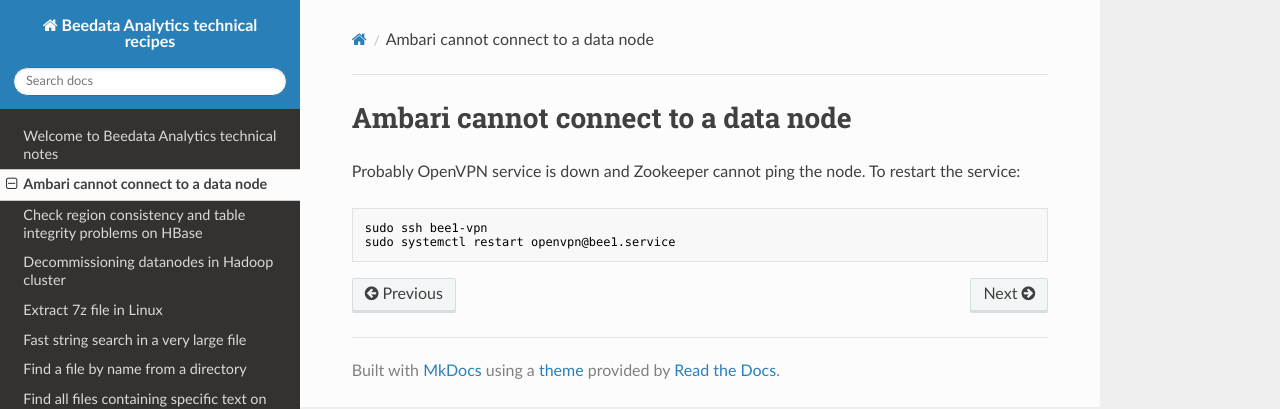
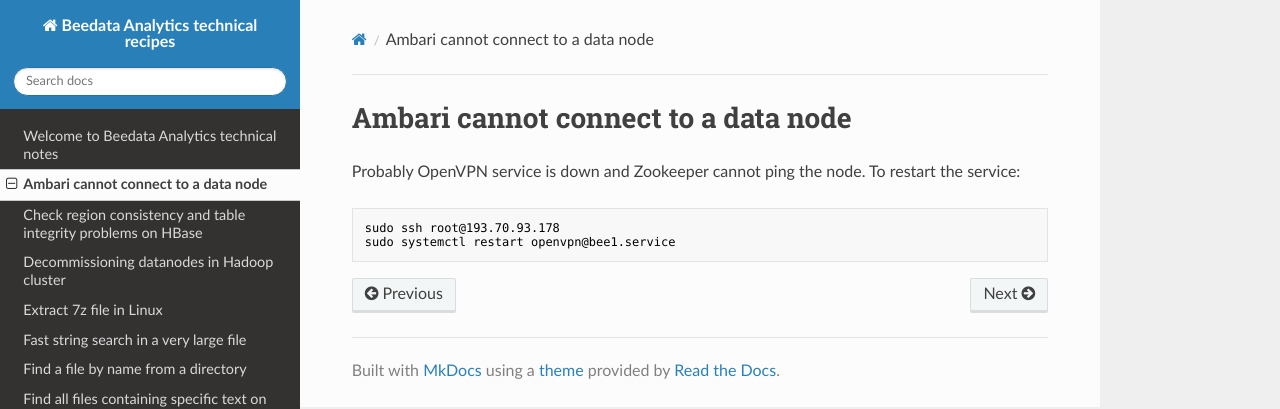
Before and after one commit to beedata-analytics/technical-notes, an MkDocs documentation site: the page built from docs/ambari-cannot-connect-to-a-data-node.md, in a window 1280 px wide. Shown: the top 409 px of the page. Built offline with MkDocs 1.6.1, drawn with Linux system fonts in a browser that asks for light colours; nearby versions of some CDN libraries.

Commit message:
Update ambari-cannot-connect-to-a-data-node.md

````diff
--- a/docs/ambari-cannot-connect-to-a-data-node.md
+++ b/docs/ambari-cannot-connect-to-a-data-node.md
@@ -3,6 +3,6 @@
 Probably OpenVPN service is down and Zookeeper cannot ping the node. To restart the service:
 
 ```bash
-sudo ssh bee1-vpn
+sudo ssh root@193.70.93.178
 sudo systemctl restart openvpn@bee1.service
 ```
````
